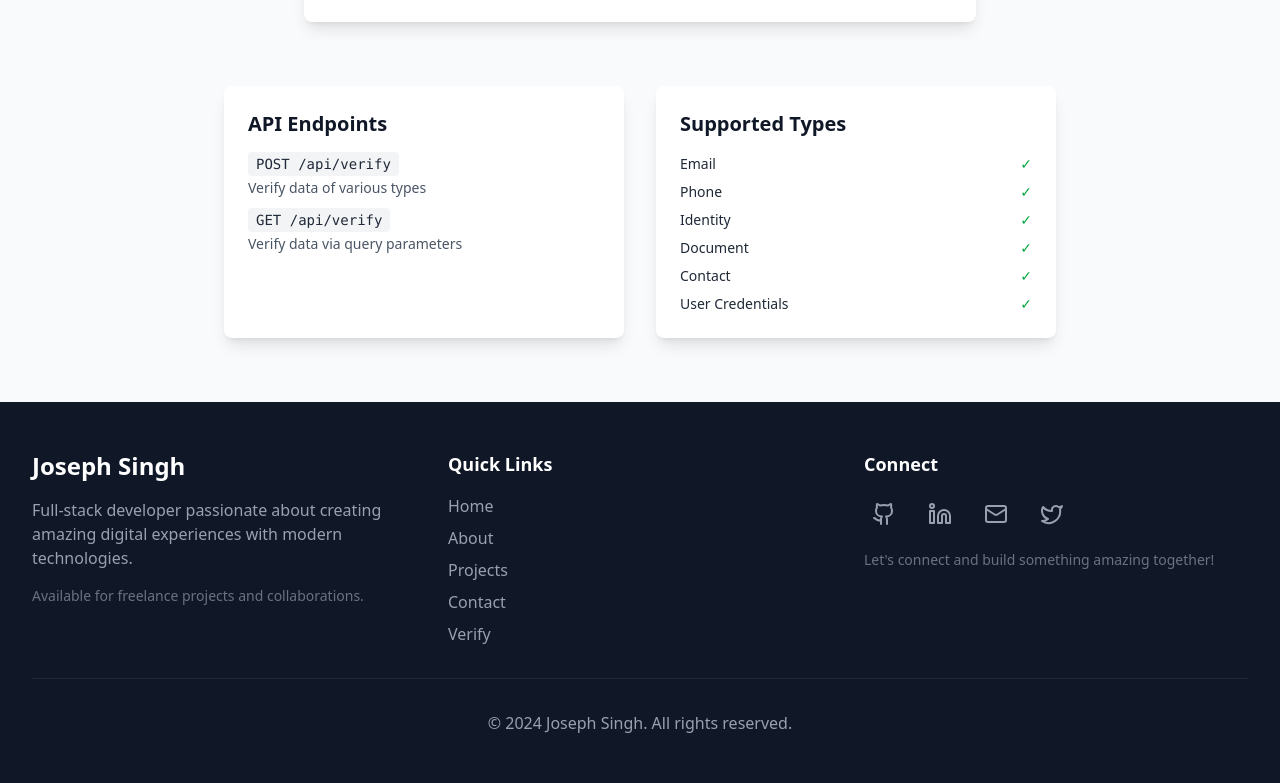
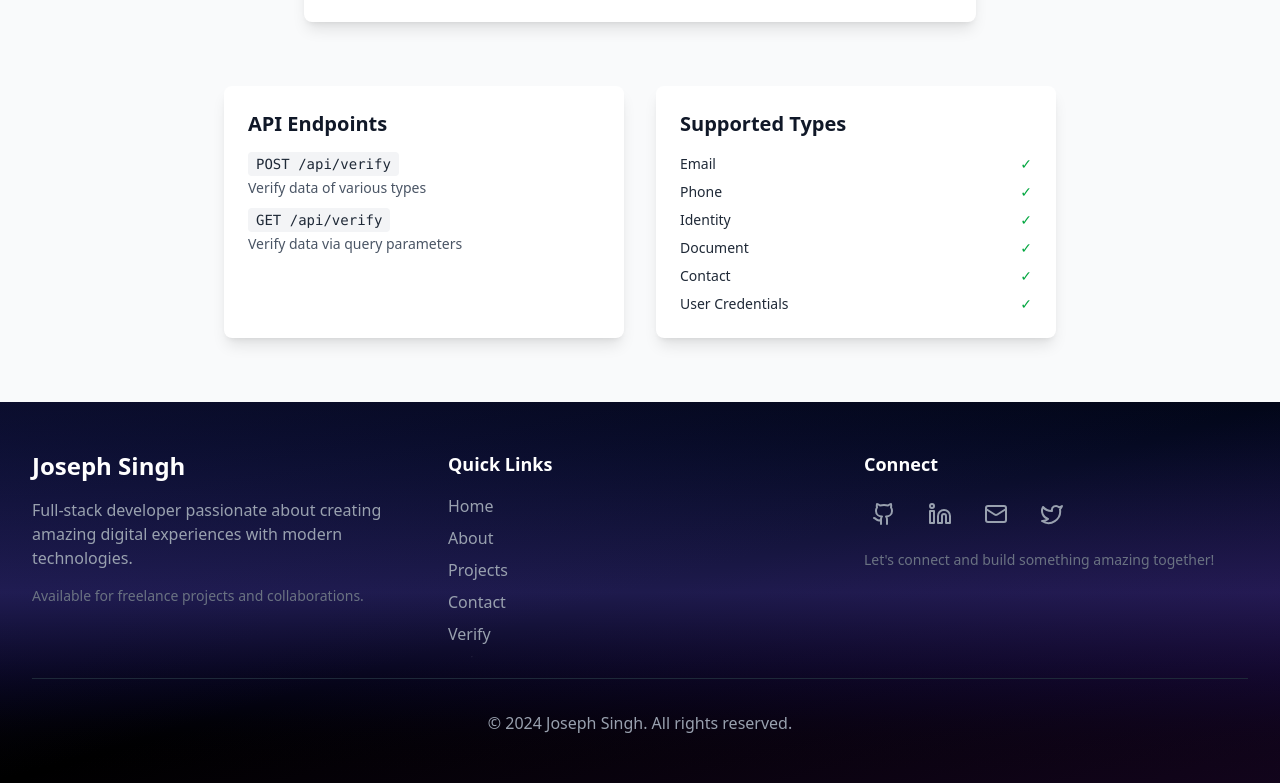
Before and after one commit to joseph-singh-lai/personal-portfolio-9987, a Next.js app: page /verify in a window 1280 px wide. Shown: the part 934-1717 px from the top of the page. Built offline with nearby package versions, Linux system fonts and the light colour scheme.

Commit message:
Extend astronomy theme to all sections with deep space gradients and subtle starfield effects

```diff
--- a/src/app/globals.css
+++ b/src/app/globals.css
@@ -162,3 +162,35 @@ body {
     background-position: 100% 100%;
   }
 }
+
+/* Subtle starfield for other sections */
+.starfield-subtle {
+  background-image:
+    radial-gradient(1px 1px at 25% 35%, rgba(255, 255, 255, 0.8), transparent),
+    radial-gradient(1px 1px at 55% 65%, rgba(255, 255, 255, 0.6), transparent),
+    radial-gradient(0.5px 0.5px at 45% 45%, rgba(255, 255, 255, 0.8), transparent),
+    radial-gradient(0.5px 0.5px at 75% 15%, rgba(255, 255, 255, 0.6), transparent),
+    radial-gradient(1px 1px at 85% 55%, rgba(255, 255, 255, 0.7), transparent),
+    radial-gradient(0.5px 0.5px at 30% 75%, rgba(255, 255, 255, 0.6), transparent),
+    radial-gradient(0.5px 0.5px at 10% 45%, rgba(255, 255, 255, 0.7), transparent),
+    radial-gradient(1px 1px at 65% 25%, rgba(255, 255, 255, 0.6), transparent),
+    radial-gradient(0.5px 0.5px at 50% 85%, rgba(255, 255, 255, 0.8), transparent),
+    radial-gradient(0.5px 0.5px at 20% 10%, rgba(255, 255, 255, 0.6), transparent),
+    radial-gradient(1px 1px at 90% 35%, rgba(255, 255, 255, 0.7), transparent),
+    radial-gradient(0.5px 0.5px at 40% 60%, rgba(255, 255, 255, 0.6), transparent),
+    radial-gradient(0.5px 0.5px at 15% 70%, rgba(255, 255, 255, 0.7), transparent),
+    radial-gradient(1px 1px at 80% 20%, rgba(255, 255, 255, 0.6), transparent),
+    radial-gradient(0.5px 0.5px at 60% 90%, rgba(255, 255, 255, 0.8), transparent);
+  background-repeat: repeat;
+  background-size: 300% 300%;
+  animation: starfield-subtle 30s linear infinite;
+}
+
+@keyframes starfield-subtle {
+  0% {
+    background-position: 0% 0%;
+  }
+  100% {
+    background-position: 100% 100%;
+  }
+}
--- a/src/components/About.tsx
+++ b/src/components/About.tsx
@@ -12,8 +12,12 @@ const About = () => {
   ]
 
   return (
-    <section id="about" className="py-20 bg-white dark:bg-gray-900">
-      <div className="max-w-7xl mx-auto px-4 sm:px-6 lg:px-8">
+    <section id="about" className="py-20 bg-gradient-to-b from-white to-slate-50 dark:from-slate-950 dark:via-slate-900 dark:to-indigo-950 relative overflow-hidden">
+      {/* Subtle starfield */}
+      <div className="absolute inset-0 starfield-subtle opacity-30 dark:opacity-40"></div>
+      {/* Nebula overlay */}
+      <div className="absolute inset-0 bg-gradient-to-br from-indigo-50/50 via-transparent to-purple-50/50 dark:from-indigo-950/30 dark:via-transparent dark:to-purple-950/30"></div>
+      <div className="max-w-7xl mx-auto px-4 sm:px-6 lg:px-8 relative z-10">
         <ScrollAnimation direction="up" delay={0.2}>
           <div className="text-center mb-12 sm:mb-16 px-4">
             <h2 className="text-3xl sm:text-4xl md:text-5xl font-bold text-gray-900 dark:text-white mb-4 sm:mb-6">
--- a/src/components/Contact.tsx
+++ b/src/components/Contact.tsx
@@ -28,8 +28,12 @@ const Contact = () => {
   ]
 
   return (
-    <section id="contact" className="py-20 bg-gray-50 dark:bg-gray-800">
-      <div className="max-w-7xl mx-auto px-4 sm:px-6 lg:px-8">
+    <section id="contact" className="py-20 bg-gradient-to-b from-gray-100 to-slate-100 dark:from-indigo-950 dark:via-slate-900 dark:to-slate-950 relative overflow-hidden">
+      {/* Subtle starfield */}
+      <div className="absolute inset-0 starfield-subtle opacity-20 dark:opacity-30"></div>
+      {/* Nebula overlay */}
+      <div className="absolute inset-0 bg-gradient-to-br from-purple-50/30 via-transparent to-pink-50/30 dark:from-purple-950/20 dark:via-transparent dark:to-pink-950/20"></div>
+      <div className="max-w-7xl mx-auto px-4 sm:px-6 lg:px-8 relative z-10">
         <ScrollAnimation direction="up" delay={0.2}>
           <div className="text-center mb-12 sm:mb-16 px-4">
             <h2 className="text-3xl sm:text-4xl md:text-5xl font-bold text-gray-900 dark:text-white mb-4 sm:mb-6">
--- a/src/components/Footer.tsx
+++ b/src/components/Footer.tsx
@@ -9,8 +9,12 @@ const Footer = () => {
   ]
 
   return (
-    <footer className="bg-gray-900 dark:bg-gray-950 text-white">
-      <div className="max-w-7xl mx-auto px-4 sm:px-6 lg:px-8 py-8 sm:py-12">
+    <footer className="bg-gradient-to-b from-slate-950 via-indigo-950 to-black dark:from-black dark:via-slate-950 dark:to-indigo-950 text-white relative overflow-hidden">
+      {/* Subtle starfield */}
+      <div className="absolute inset-0 starfield-subtle opacity-15 dark:opacity-25"></div>
+      {/* Nebula overlay */}
+      <div className="absolute inset-0 bg-gradient-to-br from-indigo-900/20 via-transparent to-purple-900/20 dark:from-indigo-950/30 dark:via-transparent dark:to-purple-950/30"></div>
+      <div className="max-w-7xl mx-auto px-4 sm:px-6 lg:px-8 py-8 sm:py-12 relative z-10">
         <div className="grid grid-cols-1 md:grid-cols-3 gap-6 sm:gap-8">
           {/* Brand */}
           <div>
--- a/src/components/Projects.tsx
+++ b/src/components/Projects.tsx
@@ -17,8 +17,12 @@ const Projects = () => {
   ]
 
   return (
-    <section id="projects" className="py-20 bg-gray-50 dark:bg-gray-800">
-      <div className="max-w-7xl mx-auto px-4 sm:px-6 lg:px-8">
+    <section id="projects" className="py-20 bg-gradient-to-b from-slate-50 to-gray-100 dark:from-slate-900 dark:via-indigo-950 dark:to-slate-950 relative overflow-hidden">
+      {/* Subtle starfield */}
+      <div className="absolute inset-0 starfield-subtle opacity-25 dark:opacity-35"></div>
+      {/* Nebula overlay */}
+      <div className="absolute inset-0 bg-gradient-to-br from-blue-50/40 via-transparent to-indigo-50/40 dark:from-blue-950/25 dark:via-transparent dark:to-indigo-950/25"></div>
+      <div className="max-w-7xl mx-auto px-4 sm:px-6 lg:px-8 relative z-10">
         <ScrollAnimation direction="up" delay={0.2}>
           <div className="text-center mb-12 sm:mb-16 px-4">
             <h2 className="text-3xl sm:text-4xl md:text-5xl font-bold text-gray-900 dark:text-white mb-4 sm:mb-6">
```
